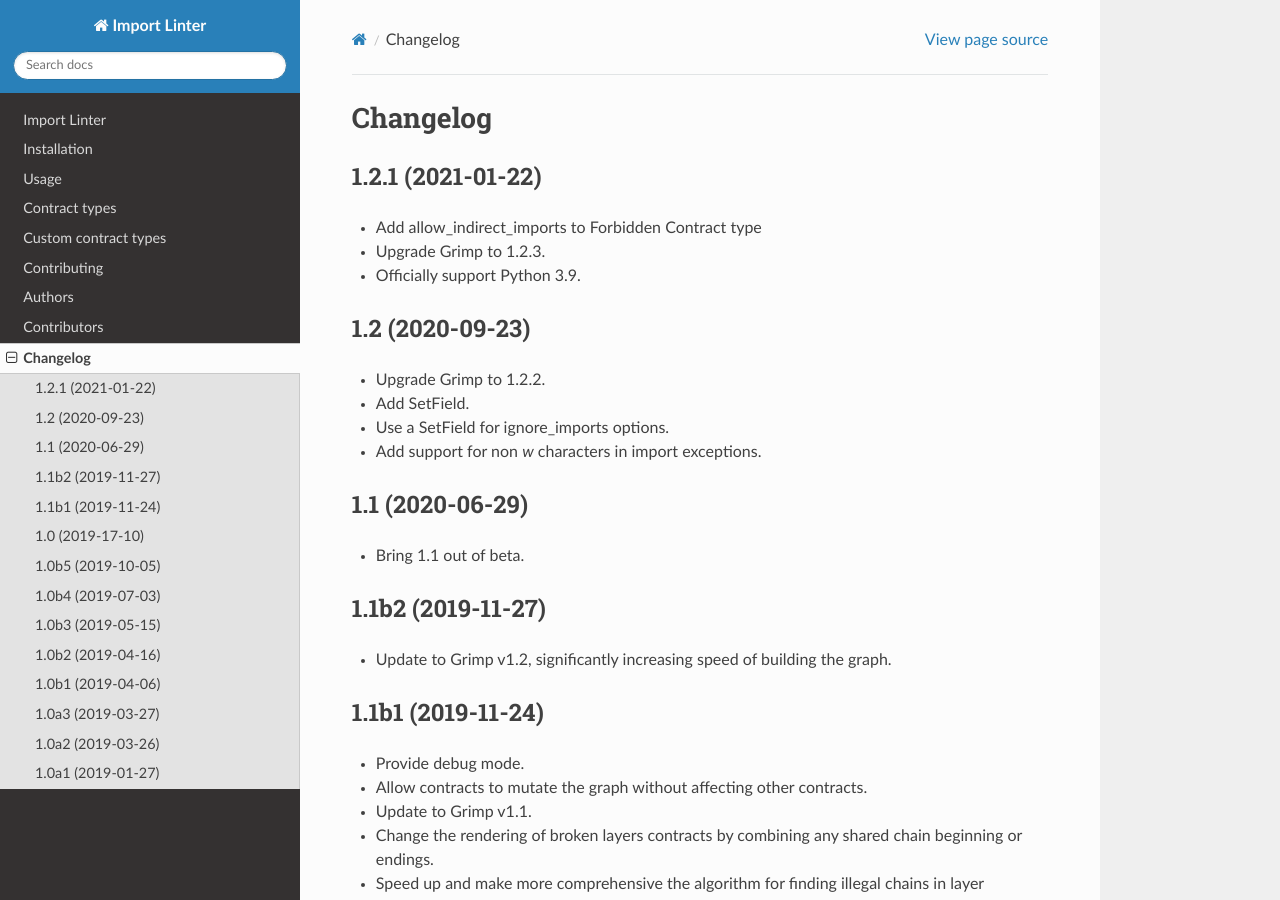
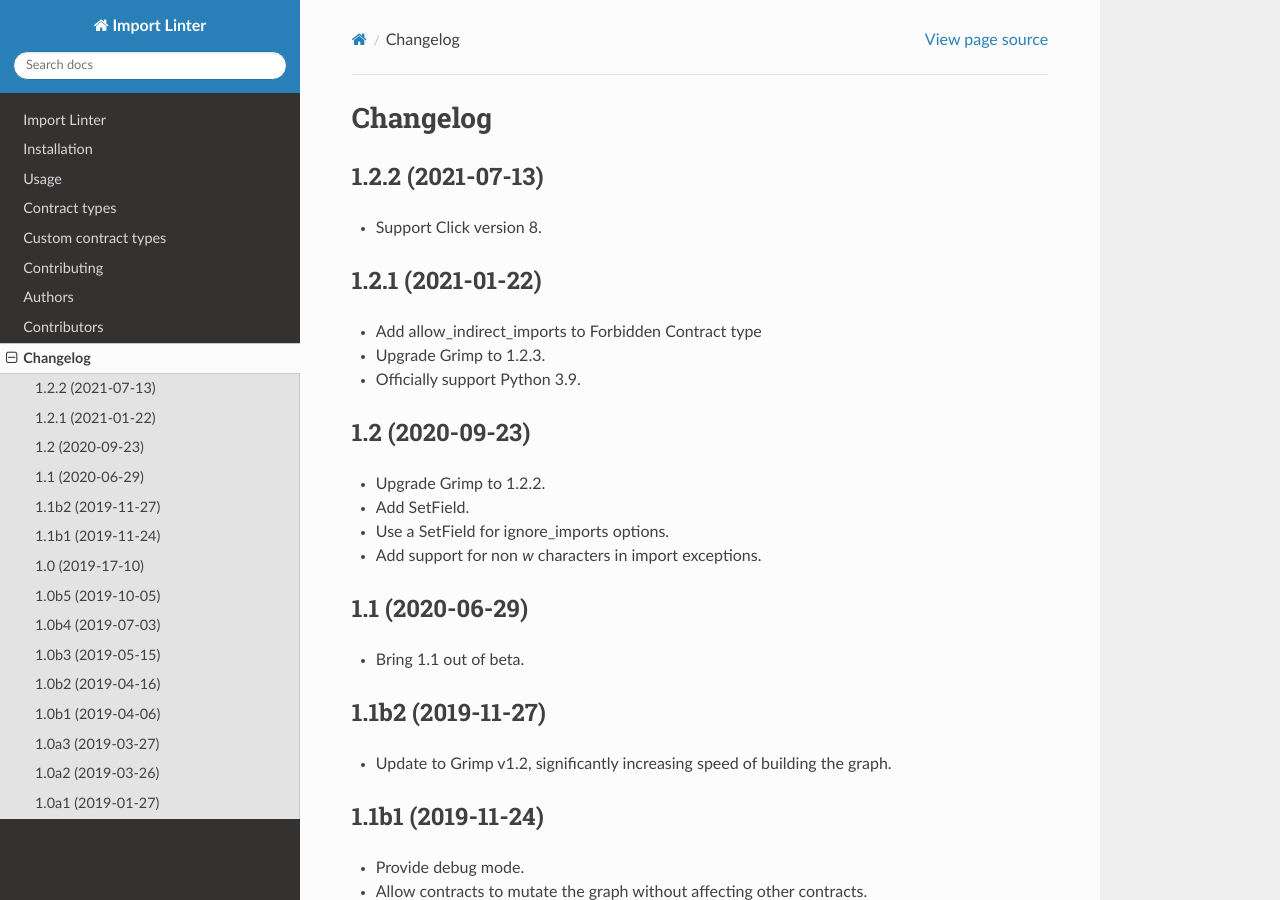
Before and after one commit to seddonym/import-linter, a Sphinx documentation site: the page built from docs/changelog.rst, in a window 1280 px wide and 900 px high. Built offline with Sphinx 7.4.7 and the Read the Docs theme 2.0.0, drawn with Linux system fonts in a browser that asks for light colours.

Commit message:
Release v1.2.2

```diff
--- a/CHANGELOG.rst
+++ b/CHANGELOG.rst
@@ -1,6 +1,10 @@
 Changelog
 =========
 
+1.2.2 (2021-07-13)
+------------------
+
+* Support Click version 8.
 
 1.2.1 (2021-01-22)
 ------------------
--- a/docs/conf.py
+++ b/docs/conf.py
@@ -27,7 +27,7 @@ author = 'David Seddon'
 # The short X.Y version
 version = ''
 # The full version, including alpha/beta/rc tags
-release = '1.2.1'
+release = '1.2.2'
 
 
 # -- General configuration ---------------------------------------------------
--- a/setup.py
+++ b/setup.py
@@ -16,7 +16,7 @@ def read(*names, **kwargs):
 
 setup(
     name="import-linter",
-    version="1.2.1",
+    version="1.2.2",
     license="BSD 2-Clause License",
     description="Enforces rules for the imports within and between Python packages.",
     long_description=read("README.rst"),
--- a/src/importlinter/__init__.py
+++ b/src/importlinter/__init__.py
@@ -1,4 +1,4 @@
-__version__ = "1.2.1"
+__version__ = "1.2.2"
 
 from .application import output  # noqa
 from .domain import fields  # noqa
```
